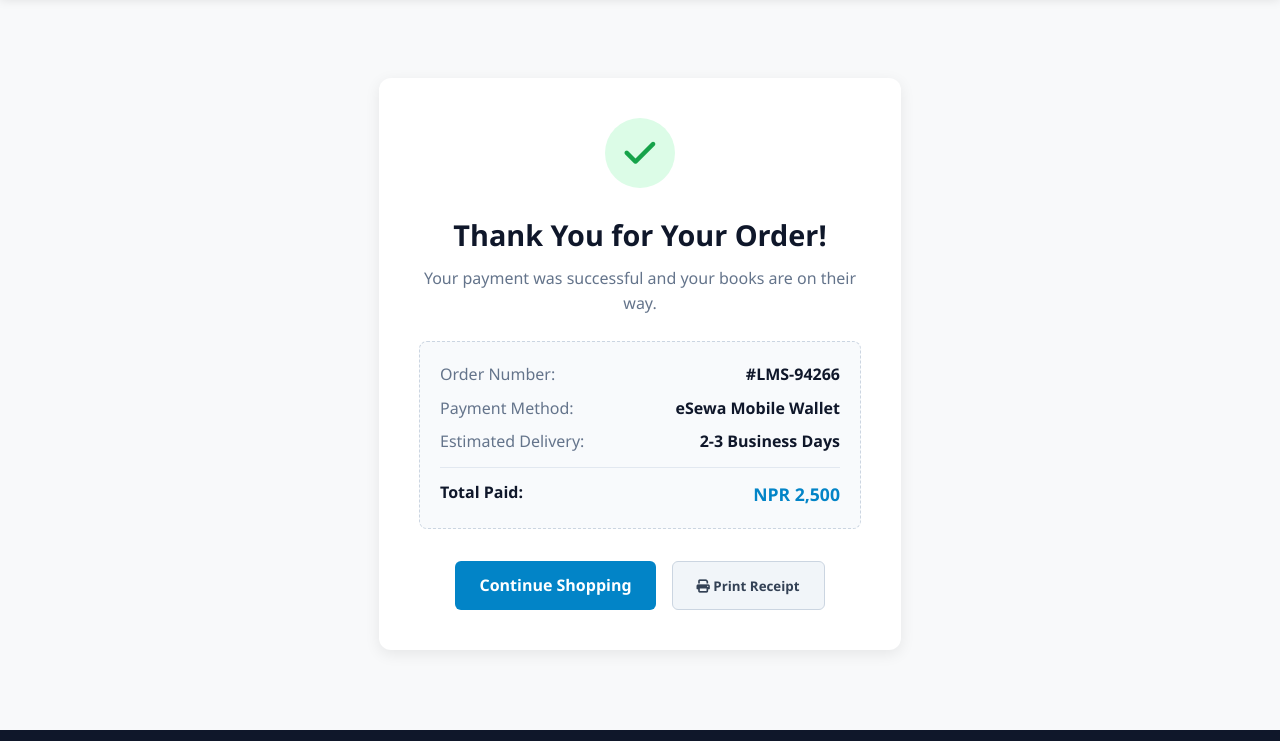
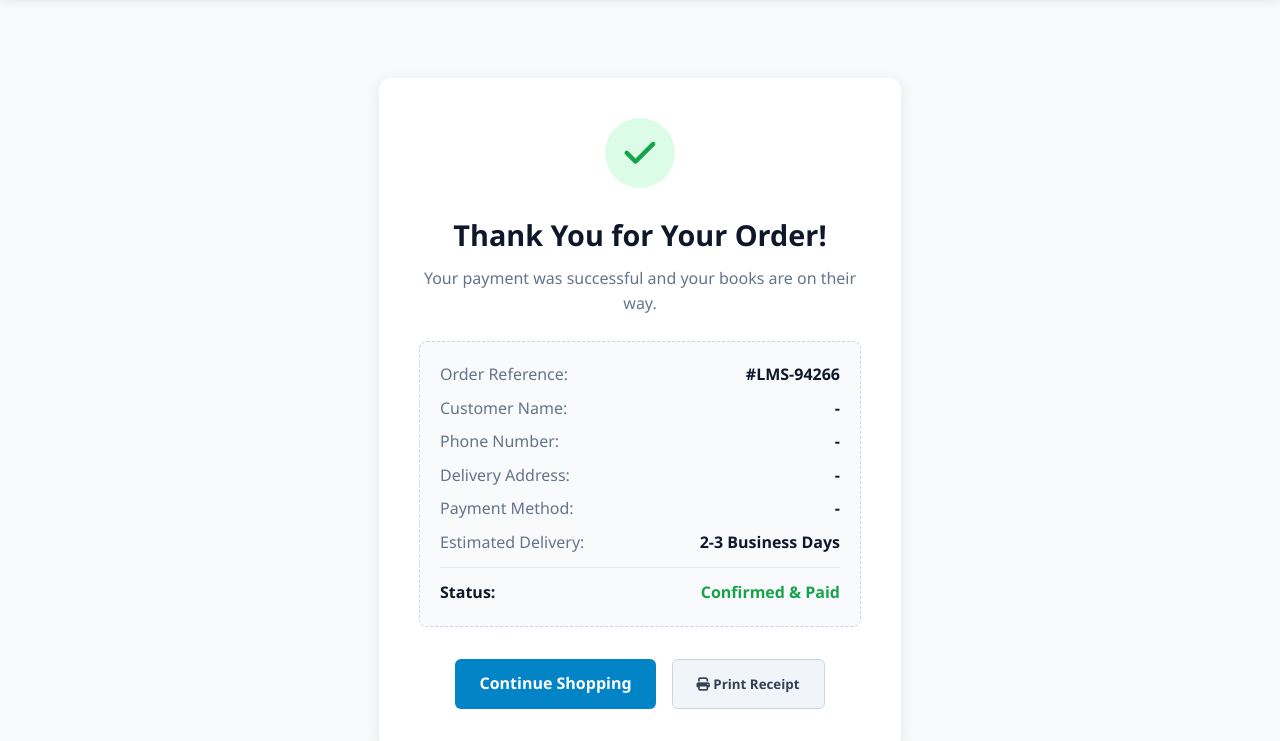
Before and after one commit to biseshghimire243-cyber/library2.0, a plain HTML site: page Library-Management-System/frontend/order-success.html in a window 1280 px wide. Shown: the part 74-815 px from the top of the page. Drawn offline with Linux system fonts and the light colour scheme.

Commit message:
the name are lisderd

```diff
--- a/Library-Management-System/frontend/order-success.html
+++ b/Library-Management-System/frontend/order-success.html
@@ -41,25 +41,46 @@
       <h1 style="color: #0f172a; font-size: 1.8rem; margin-bottom: 0.5rem;">Thank You for Your Order!</h1>
       <p style="color: #64748b; font-size: 1rem; margin-bottom: 1.5rem;">Your payment was successful and your books are on their way.</p>
 
-      <!-- Order Details Card -->
+      <!-- Customer & Order Details Card -->
       <div style="background: #f8fafc; border: 1px dashed #cbd5e1; border-radius: 8px; padding: 1.25rem; text-align: left; margin-bottom: 2rem;">
+
         <div style="display: flex; justify-content: space-between; margin-bottom: 0.5rem;">
-          <span style="color: #64748b;">Order Number:</span>
+          <span style="color: #64748b;">Order Reference:</span>
           <strong id="orderId" style="color: #0f172a;">#LMS-89421</strong>
         </div>
+
+        <div style="display: flex; justify-content: space-between; margin-bottom: 0.5rem;">
+          <span style="color: #64748b;">Customer Name:</span>
+          <strong id="custNameDisplay" style="color: #0f172a;">-</strong>
+        </div>
+
+        <div style="display: flex; justify-content: space-between; margin-bottom: 0.5rem;">
+          <span style="color: #64748b;">Phone Number:</span>
+          <span id="custPhoneDisplay" style="color: #0f172a; font-weight: 600;">-</span>
+        </div>
+
+        <div style="display: flex; justify-content: space-between; margin-bottom: 0.5rem;">
+          <span style="color: #64748b;">Delivery Address:</span>
+          <span id="custAddressDisplay" style="color: #0f172a; font-weight: 600; text-align: right; max-width: 60%;">-</span>
+        </div>
+
         <div style="display: flex; justify-content: space-between; margin-bottom: 0.5rem;">
           <span style="color: #64748b;">Payment Method:</span>
-          <span id="paymentType" style="color: #0f172a; font-weight: 600;">eSewa Mobile Wallet</span>
+          <span id="paymentTypeDisplay" style="color: #0f172a; font-weight: 600; text-transform: uppercase;">-</span>
         </div>
+
         <div style="display: flex; justify-content: space-between; margin-bottom: 0.5rem;">
           <span style="color: #64748b;">Estimated Delivery:</span>
           <span style="color: #0f172a; font-weight: 600;">2-3 Business Days</span>
         </div>
+
         <hr style="margin: 0.75rem 0; border: none; border-top: 1px solid #e2e8f0;">
+
         <div style="display: flex; justify-content: space-between;">
-          <strong style="color: #0f172a;">Total Paid:</strong>
-          <strong id="paidAmount" style="color: #0284c7; font-size: 1.1rem;">NPR 2,500</strong>
+          <strong style="color: #0f172a;">Status:</strong>
+          <strong style="color: #16a34a; font-size: 1rem;">Confirmed & Paid</strong>
         </div>
+
       </div>
 
       <!-- Action Buttons -->
@@ -80,11 +101,22 @@
     <p>© 2026 Library Management System | Developed by Bishesh Ghimire</p>
   </footer>
 
+  <!-- Script to load dynamic localStorage data -->
   <script>
-    // Dynamically assign order ID on page load
     document.addEventListener("DOMContentLoaded", () => {
+      // Generate unique order ID
       const randomOrderNum = Math.floor(10000 + Math.random() * 90000);
       document.getElementById("orderId").textContent = `#LMS-${randomOrderNum}`;
+
+      // Retrieve customer data from localStorage saved by cart.js
+      const savedOrder = JSON.parse(localStorage.getItem("latestOrder"));
+
+      if (savedOrder) {
+        document.getElementById("custNameDisplay").textContent = savedOrder.name || "Guest";
+        document.getElementById("custPhoneDisplay").textContent = savedOrder.phone || "N/A";
+        document.getElementById("custAddressDisplay").textContent = savedOrder.address || "N/A";
+        document.getElementById("paymentTypeDisplay").textContent = savedOrder.payment || "Cash on Delivery";
+      }
     });
   </script>
 
```
